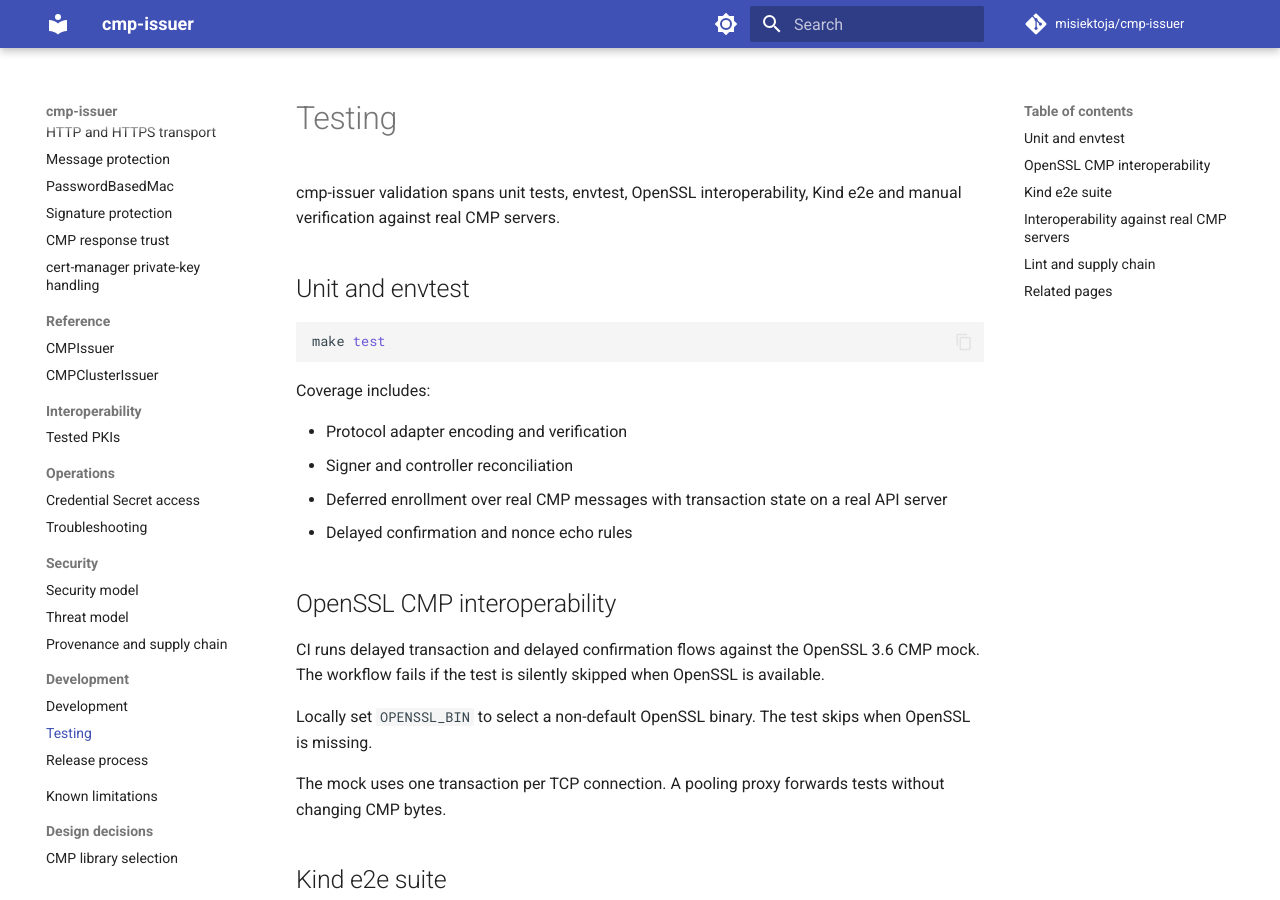
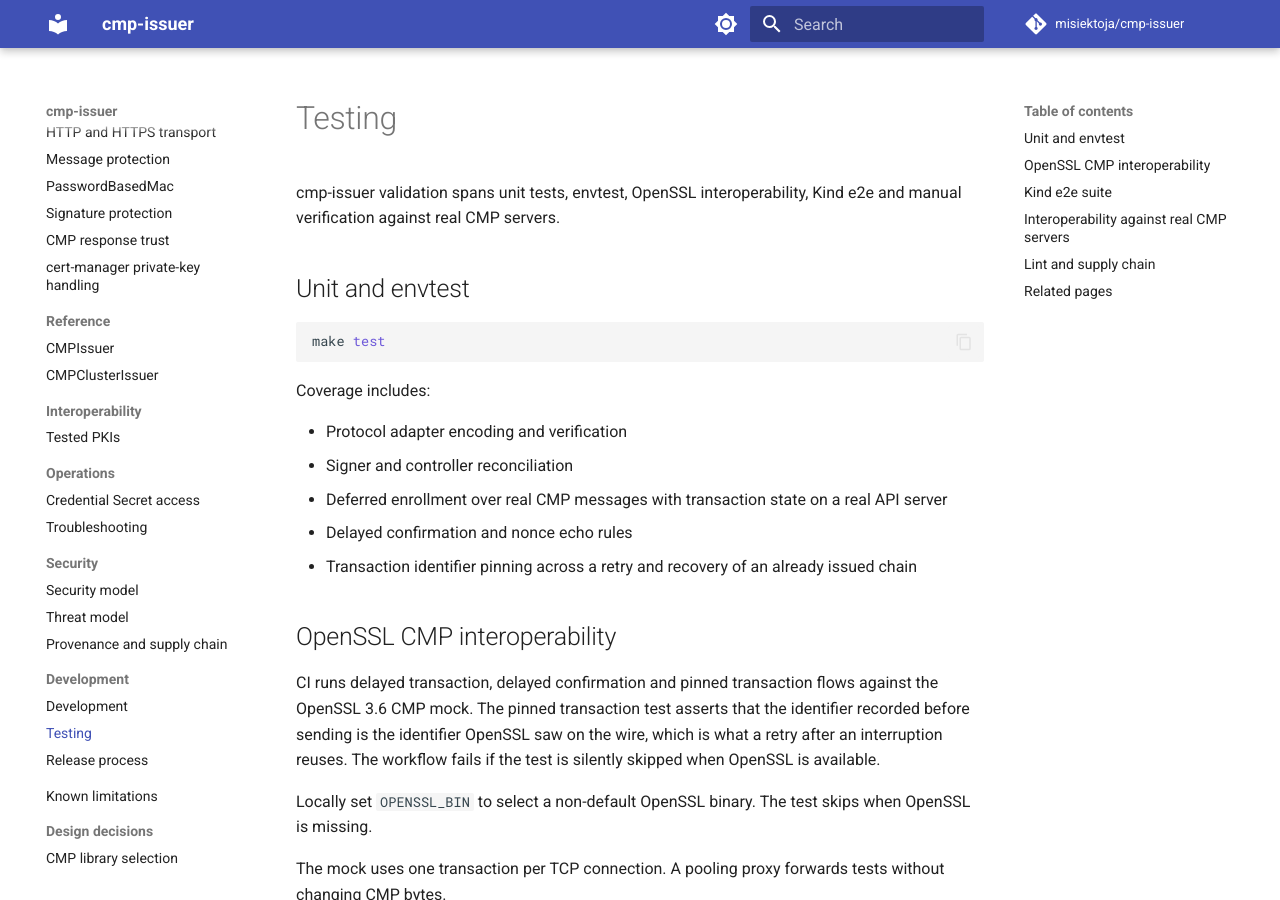
Before and after one commit to misiektoja/cmp-issuer, an MkDocs documentation site: the page built from docs/development/testing.md, in a window 1280 px wide and 900 px high. Built offline with MkDocs 1.6.1 and Material for MkDocs 9.7.7, drawn with Linux system fonts in a browser that asks for light colours; comment, search, counter and statistics services are not loaded.

Commit message:
docs(development): record the transaction and confirmation coverage

```diff
--- a/docs/development/testing.md
+++ b/docs/development/testing.md
@@ -14,10 +14,11 @@
 * Signer and controller reconciliation
 * Deferred enrollment over real CMP messages with transaction state on a real API server
 * Delayed confirmation and nonce echo rules
+* Transaction identifier pinning across a retry and recovery of an already issued chain
 
 ## OpenSSL CMP interoperability
 
-CI runs delayed transaction and delayed confirmation flows against the OpenSSL 3.6 CMP mock. The workflow fails if the test is silently skipped when OpenSSL is available.
+CI runs delayed transaction, delayed confirmation and pinned transaction flows against the OpenSSL 3.6 CMP mock. The pinned transaction test asserts that the identifier recorded before sending is the identifier OpenSSL saw on the wire, which is what a retry after an interruption reuses. The workflow fails if the test is silently skipped when OpenSSL is available.
 
 Locally set `OPENSSL_BIN` to select a non-default OpenSSL binary. The test skips when OpenSSL is missing.
 
```
